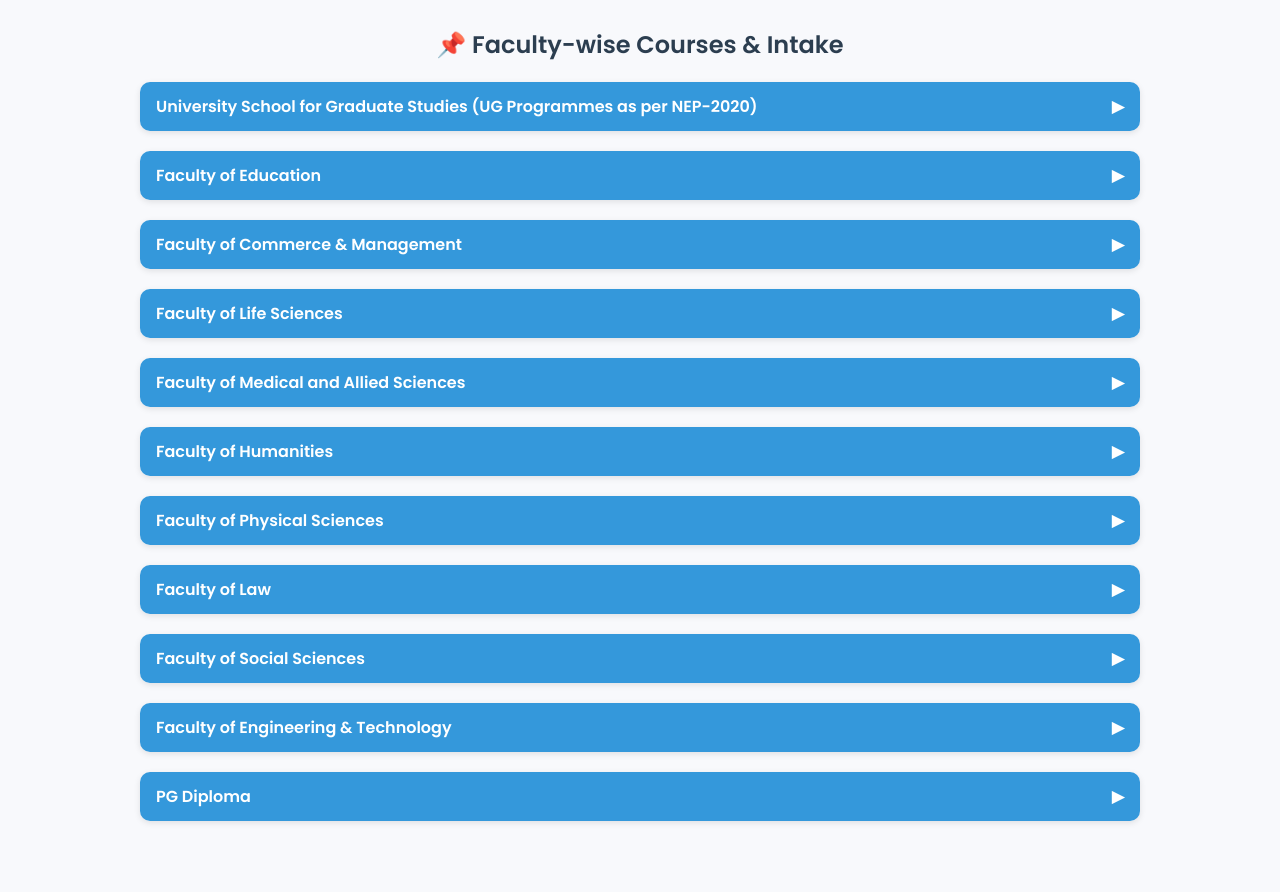
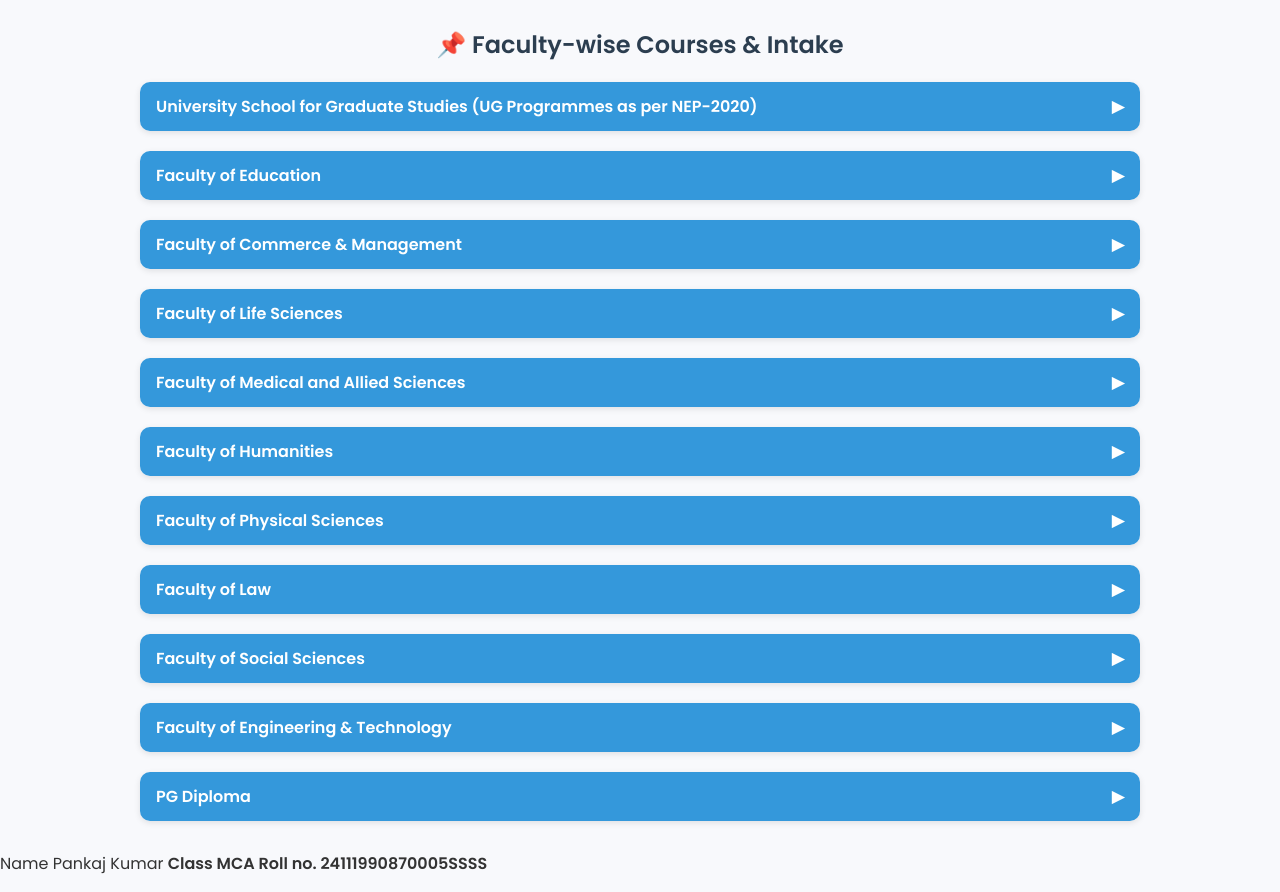
Before and after one commit to pankajchitra708-blip/CDLU-Courses-List-and-Sheet, a plain HTML site: page index.html in a window 1280 px wide. Shown: the part 137-1029 px from the top of the page. Before the commit the page ends 988 px from the top, so only its background shows below. Drawn offline with Linux system fonts and the light colour scheme.

Commit message:
Update index.html

```diff
--- a/index.html
+++ b/index.html
@@ -323,6 +323,6 @@
       });
     });
   </script>
-
+<P> Name Pankaj Kumar <B> Class  MCA <B> Roll no. 24111990870005SSSS </B></B></P>
 </body>
 </html>
```
